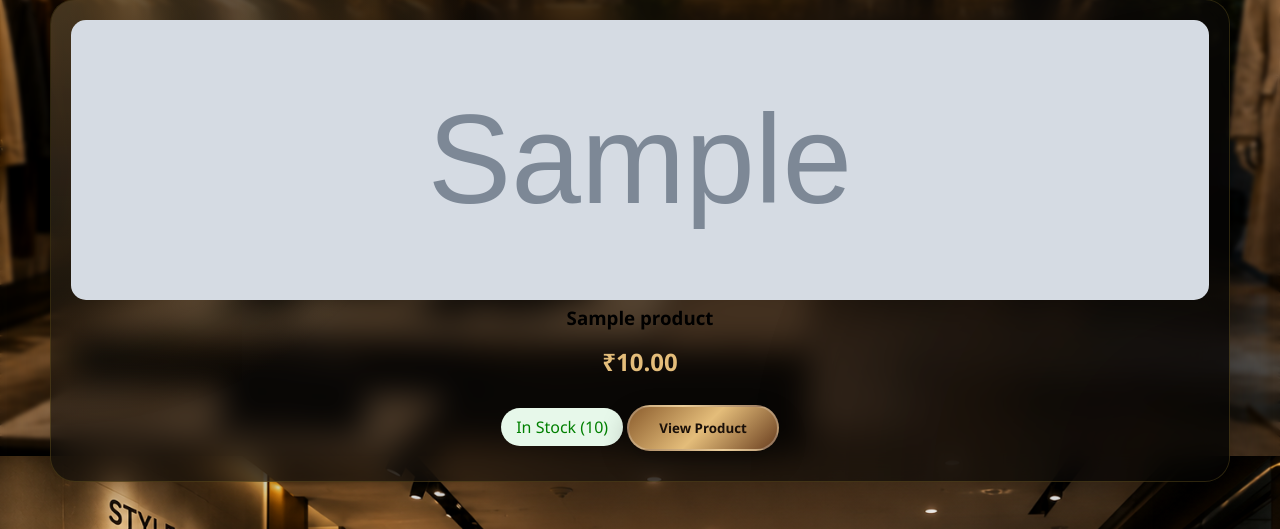
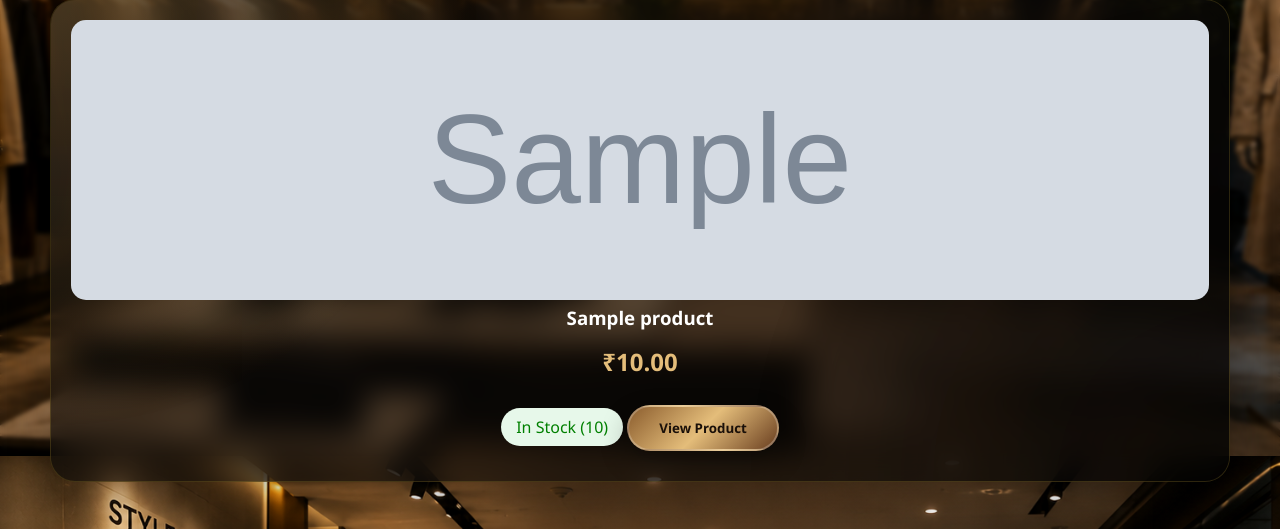
Before and after one commit to raniarji3-cloud/E-commerce-Store, a Django app: page /products/ in a window 1280 px wide. Shown: the part 344-873 px from the top of the page. Run offline with Django 5.2, Linux system fonts and the light colour scheme; tables that the repository leaves empty hold one stand-in row (values such as "Sample post"); grey boxes marked "Sample" are stand-in pictures.

Commit message:
Updated CSS

````diff
--- a/static/css/style.css
+++ b/static/css/style.css
@@ -2404,3 +2404,9 @@ white-space: nowrap;
 ```
 
 }
+/* Product names */
+.product-card h2,
+.product-card h3,
+.product-card .product-name {
+    color: #ffffff !important;
+}
````
